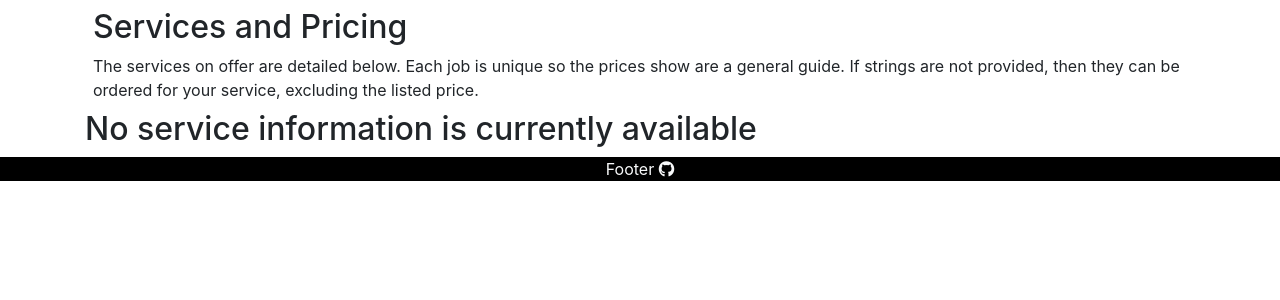
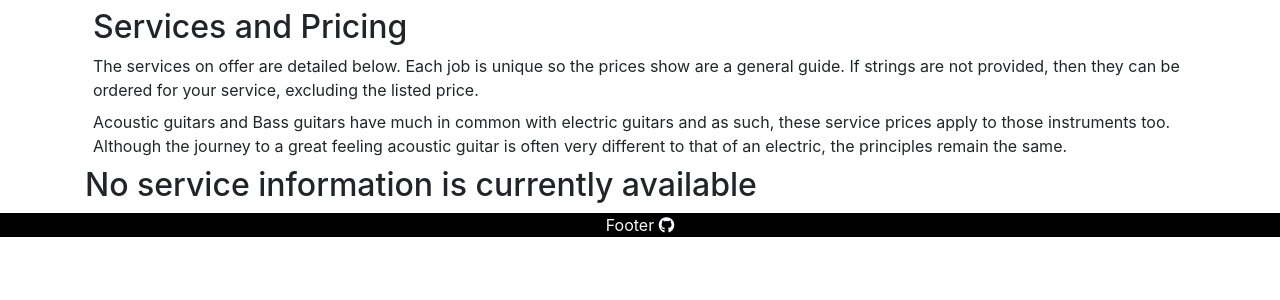
Before and after one commit to jts272/pp4-safe-hands-guitar-tech, a Django app: page /services/ in a window 1280 px wide. Shown: the part 86-386 px from the top of the page. Run offline with Django 3.2, Linux system fonts and the light colour scheme; data that the repository does not hold is empty.

Commit message:
feat: render and style service loop content

```diff
--- a/services/templates/services/services.html
+++ b/services/templates/services/services.html
@@ -3,15 +3,26 @@
 <div class="container">
   <div class="row">
     <div class="col">
+      <!-- General service overview -->
       <h2 class="my-2 mx-2">Services and Pricing</h2>
       <p class="my-2 mx-2">
         The services on offer are detailed below. Each job is unique so the
         prices show are a general guide. If strings are not provided, then they
         can be ordered for your service, excluding the listed price.
       </p>
+      <p class="my-2 mx-2">
+        Acoustic guitars and Bass guitars have much in common with electric
+        guitars and as such, these service prices apply to those instruments
+        too. Although the journey to a great feeling acoustic guitar is often
+        very different to that of an electric, the principles remain the same.
+      </p>
     </div>
   </div>
-  {% if services %} {% for service in services %} {% if forloop.first %}
+  <!-- Service detail loop -->
+  <!-- Bootstrap horizontal card: https://getbootstrap.com/docs/4.6/components/card/#horizontal-->
+  {% if services %} {% for service in services reversed %}
+  <!-- Left-side card image for first iteration -->
+  {% if forloop.first %}
   <div class="card mb-3">
     <div class="row no-gutters">
       <div class="col-md-4 d-flex">
@@ -29,6 +40,7 @@
       </div>
     </div>
   </div>
+  <!-- Reverse the horizontal card format for even iterations -->
   {% elif forloop.counter|divisibleby:2 %}
   <div class="card mb-3">
     <div class="row no-gutters">
@@ -47,8 +59,28 @@
       </div>
     </div>
   </div>
+  <!-- Back to left-side card image for odd iterations-->
+  {% else %}
+  <div class="card mb-3">
+    <div class="row no-gutters">
+      <div class="col-md-4 d-flex">
+        <img
+          class="img-fluid img-thumbnail align-self-center"
+          src="{{ service.featured_image.url }}"
+          alt="{{ service.featured_image_alt }}" />
+      </div>
+      <div class="col-md-8">
+        <div class="card-body">
+          <h5 class="card-title">{{ service.name }}</h5>
+          <p class="card-text">{{ service.description|safe }}</p>
+          <strong class="card-text">Price: from £{{ service.price }}</strong>
+        </div>
+      </div>
+    </div>
+  </div>
   {% endif %} {% endfor %}
 </div>
+<!-- Defensive clause for no access to Service model -->
 {% else %}
 <div class="row">
   <div class="col">
```
Also changed, not shown: static/images/clean-guitar-hardware.jpg (added), static/images/guitar-trem.jpg (added), static/images/scalloped-neck.jpg (added), static/images/soldering-station.jpg (added), 4 other files.
